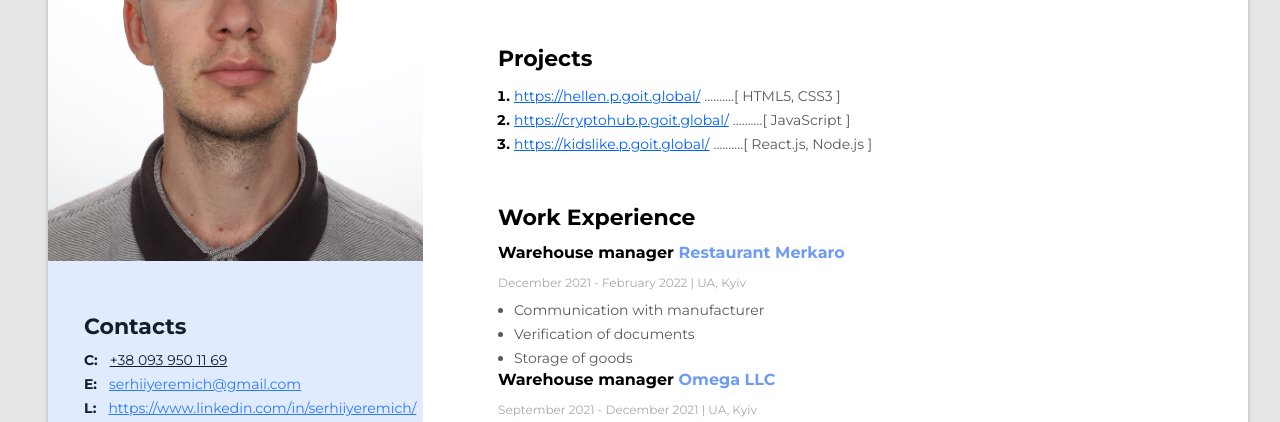
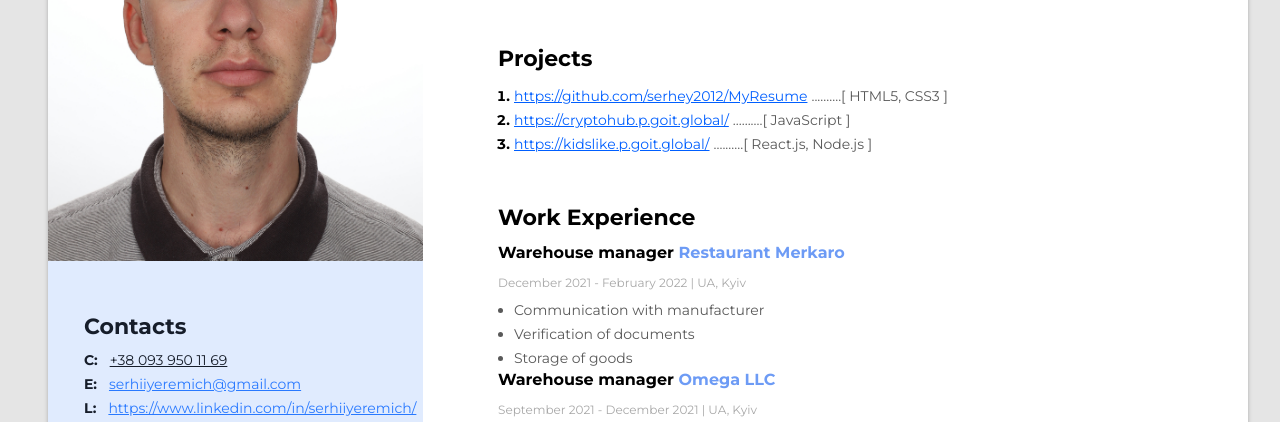
Before and after one commit to serhey2012/MyResume, a plain HTML site: page index.html in a window 1280 px wide. Shown: the part 309-731 px from the top of the page. Drawn offline with Linux system fonts and the light colour scheme.

Commit message:
Update index.html

```diff
--- a/index.html
+++ b/index.html
@@ -39,8 +39,8 @@
 
           <ol class="project-list">
             <li class="project-item">
-              <a href="https://hellen.p.goit.global/" class="project-item-link"
-                >https://hellen.p.goit.global/</a
+              <a href="https://github.com/serhey2012/MyResume" class="project-item-link"
+                >https://github.com/serhey2012/MyResume</a
               >
               <span class="project-item-descr">..........[ HTML5, CSS3 ]</span>
             </li>
```
